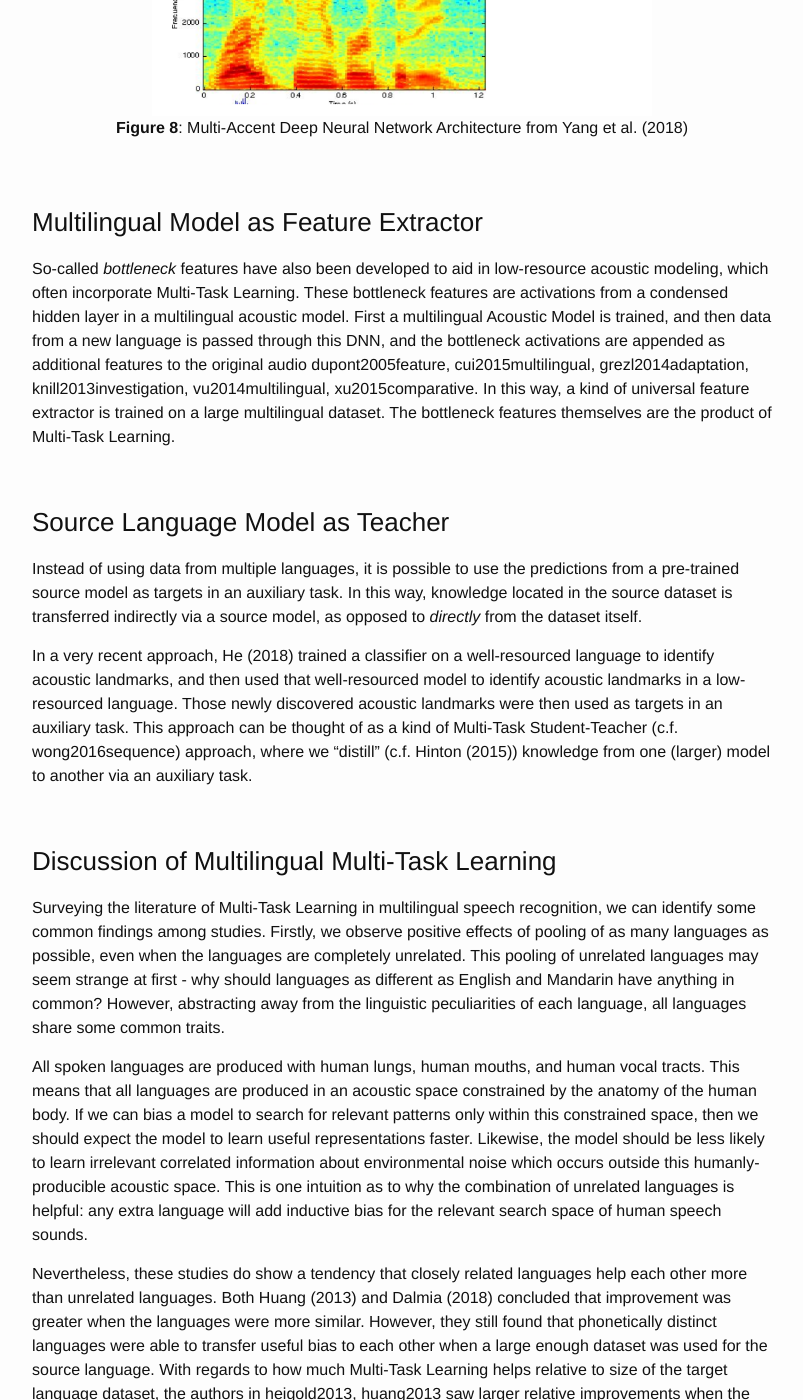
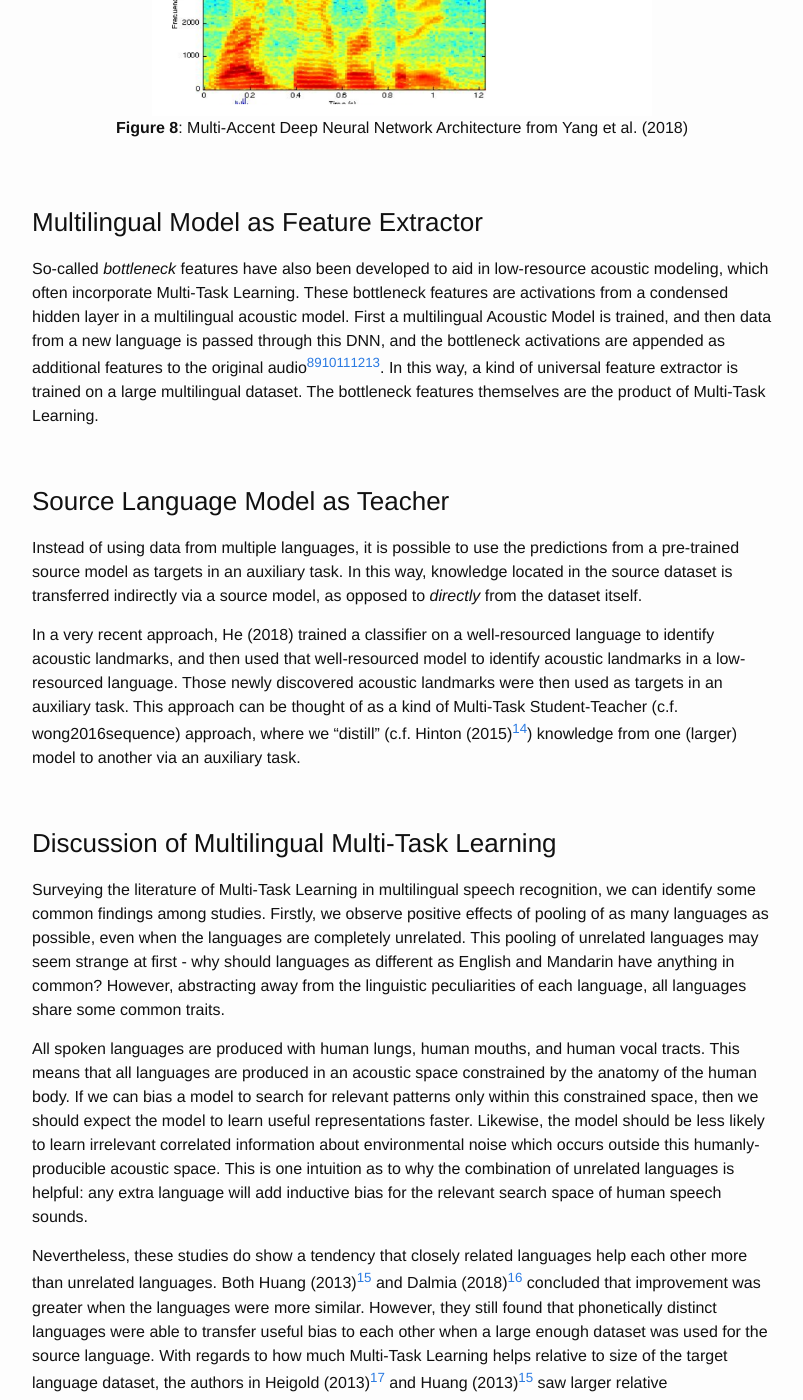
Before and after one commit to JRMeyer/jrmeyer.github.io, a Jekyll site: the page built from _posts/2020-03-21-overview-mtl-in-asr.markdown, in a window 1280 px wide and 1400 px high, scrolled down 14034 px. Shown: the whole window, without its empty margins (238-1041 px from the left). Built offline with Jekyll 4.4.1, drawn with Linux system fonts in a browser that asks for light colours; formulas are drawn with MathJax 3; comment, search, counter and statistics services are not loaded; some of the changed lines change nothing that is shown; some of the changed text lies outside the part shown.

Commit message:
footnotes

```diff
--- a/_posts/2020-03-21-overview-mtl-in-asr.markdown
+++ b/_posts/2020-03-21-overview-mtl-in-asr.markdown
@@ -233,14 +233,23 @@
 
 ### Multilingual Model as Feature Extractor
 
-So-called *bottleneck* features have also been developed to aid in low-resource acoustic modeling, which often incorporate Multi-Task Learning. These bottleneck features are activations from a condensed hidden layer in a multilingual acoustic model. First a multilingual Acoustic Model is trained, and then data from a new language is passed through this DNN, and the bottleneck activations are appended as additional features to the original audio dupont2005feature, cui2015multilingual, grezl2014adaptation, knill2013investigation, vu2014multilingual, xu2015comparative. In this way, a kind of universal feature extractor is trained on a large multilingual dataset. The bottleneck features themselves are the product of Multi-Task Learning.
+So-called *bottleneck* features have also been developed to aid in low-resource acoustic modeling, which often incorporate Multi-Task Learning. These bottleneck features are activations from a condensed hidden layer in a multilingual acoustic model. First a multilingual Acoustic Model is trained, and then data from a new language is passed through this DNN, and the bottleneck activations are appended as additional features to the original audio[^dupont2005feature][^cui2015multilingual][^grezl2014adaptation][^knill2013investigation][^vu2014multilingual][^xu2015comparative]. In this way, a kind of universal feature extractor is trained on a large multilingual dataset. The bottleneck features themselves are the product of Multi-Task Learning.
+
+[^dupont2005feature]: Dupont (2015): Feature extraction and acoustic modeling: an approach for improved generalization across languages and accents
+[^cui2015multilingual]: Cui (2015): Multilingual representations for low resource speech recognition and keyword search
+[^grezl2014adaptation]: Grezl (2014): Adaptation of multilingual stacked bottle-neck neural network structure for new language
+[^knill2013investigation]: Knill (2013): Investigation of multilingual deep neural networks for spoken term detection
+[^vu2014multilingual]: Vu (2014): Multilingual deep neural network based acoustic modeling for rapid language adaptation
+[^xu2015comparative]: Xu (2015): A comparative study of BNF and DNN multilingual training on cross-lingual low-resource speech recognition
 
 <br>
 ### Source Language Model as Teacher
 
 Instead of using data from multiple languages, it is possible to use the predictions from a pre-trained source model as targets in an auxiliary task. In this way, knowledge located in the source dataset is transferred indirectly via a source model, as opposed to *directly* from the dataset itself.
 
-In a very recent approach, He (2018) trained a classifier on a well-resourced language to identify acoustic landmarks, and then used that well-resourced model to identify acoustic landmarks in a low-resourced language. Those newly discovered acoustic landmarks were then used as targets in an auxiliary task. This approach can be thought of as a kind of Multi-Task Student-Teacher (c.f. wong2016sequence) approach, where we "distill" (c.f. Hinton (2015)) knowledge from one (larger) model to another via an auxiliary task.
+In a very recent approach, He (2018) trained a classifier on a well-resourced language to identify acoustic landmarks, and then used that well-resourced model to identify acoustic landmarks in a low-resourced language. Those newly discovered acoustic landmarks were then used as targets in an auxiliary task. This approach can be thought of as a kind of Multi-Task Student-Teacher (c.f. wong2016sequence) approach, where we "distill" (c.f. Hinton (2015)[^hinton2015]) knowledge from one (larger) model to another via an auxiliary task.
+
+[^hinton2015]: Hinton (2015): Distilling the knowledge in a neural network
 
 <br>
 ### Discussion of Multilingual Multi-Task Learning
@@ -249,7 +258,11 @@
 
 All spoken languages are produced with human lungs, human mouths, and human vocal tracts. This means that all languages are produced in an acoustic space constrained by the anatomy of the human body. If we can bias a model to search for relevant patterns only within this constrained space, then we should expect the model to learn useful representations faster. Likewise, the model should be less likely to learn irrelevant correlated information about environmental noise which occurs outside this humanly-producible acoustic space. This is one intuition as to why the combination of unrelated languages is helpful: any extra language will add inductive bias for the relevant search space of human speech sounds.
 
-Nevertheless, these studies do show a tendency that closely related languages help each other more than unrelated languages. Both Huang (2013) and Dalmia (2018) concluded that improvement was greater when the languages were more similar. However, they still found that phonetically distinct languages were able to transfer useful bias to each other when a large enough dataset was used for the source language. With regards to how much Multi-Task Learning helps relative to size of the target language dataset, the authors in heigold2013, huang2013 saw larger relative improvements when the dataset for the target language was smaller (but they still observed improvements on large datasets).
+Nevertheless, these studies do show a tendency that closely related languages help each other more than unrelated languages. Both Huang (2013)[^huang2013] and Dalmia (2018)[^dalmia2018] concluded that improvement was greater when the languages were more similar. However, they still found that phonetically distinct languages were able to transfer useful bias to each other when a large enough dataset was used for the source language. With regards to how much Multi-Task Learning helps relative to size of the target language dataset, the authors in Heigold (2013)[^heigold2013] and Huang (2013)[^huang2013] saw larger relative improvements when the dataset for the target language was smaller (but they still observed improvements on large datasets).
+
+[^dalmia2018]: Dalmia (2018): Sequence-based Multi-lingual Low Resource Speech Recognition
+[^heigold2013]: Heigold (2013): Multilingual acoustic models using distributed deep neural networks
+[^huang2013]: Huang (2013): Cross-language knowledge transfer using multilingual deep neural network with shared hidden layers
 
 In conclusion, Multi-Task Learning for multilingual acoustic modeling yields largest improvements when: (1) the dataset for the target language is small, (2) the auxiliary language is closely related, and (3) the auxiliary language dataset is large.
 
@@ -293,9 +306,13 @@
 
 [^pan]: Panchapagesan (2016): Multi-Task Learning and Weighted Cross-Entropy for DNN-Based Keyword Spotting
 
-To predict turn-taking behavior in conversation, the authors in Hara (2018) trained a model to jointly predict backchannelling and use of filler words.
+To predict turn-taking behavior in conversation, the authors in Hara (2018)[^hara2018] trained a model to jointly predict backchannelling and use of filler words.
 
-Predicting the severity of speech impairment (i.e. dysarthia) in the speech of patients with Parkinson's disorder, the researchers in Vasquez (XXX) trained a model to predict the level of impairment in various articulators (e.g. lips, tongue, larynx, etc.) as multiple tasks.
+[^hara2018]: Hara (2018): Prediction of Turn-taking Using Multitask Learning with Prediction of Backchannels and Fillers
+
+Predicting the severity of speech impairment (i.e. dysarthia) in the speech of patients with Parkinson's disorder, the researchers in Vasquez (2018)[^vasq] trained a model to predict the level of impairment in various articulators (e.g. lips, tongue, larynx, etc.) as multiple tasks.
+
+[^vasq]: Vasquez (2018): A Multitask Learning Approach to Assess the Dysarthria Severity in Patients with Parkinson’s Disease
 
 The researchers in Xu (2018)[^xu] trained a model to both separate speech (from a multi-speaker monaural signal) in addition to an auxiliary task of classifying every audio frame as single-speaker vs. multi-speaker vs. no-speaker.
 
```
